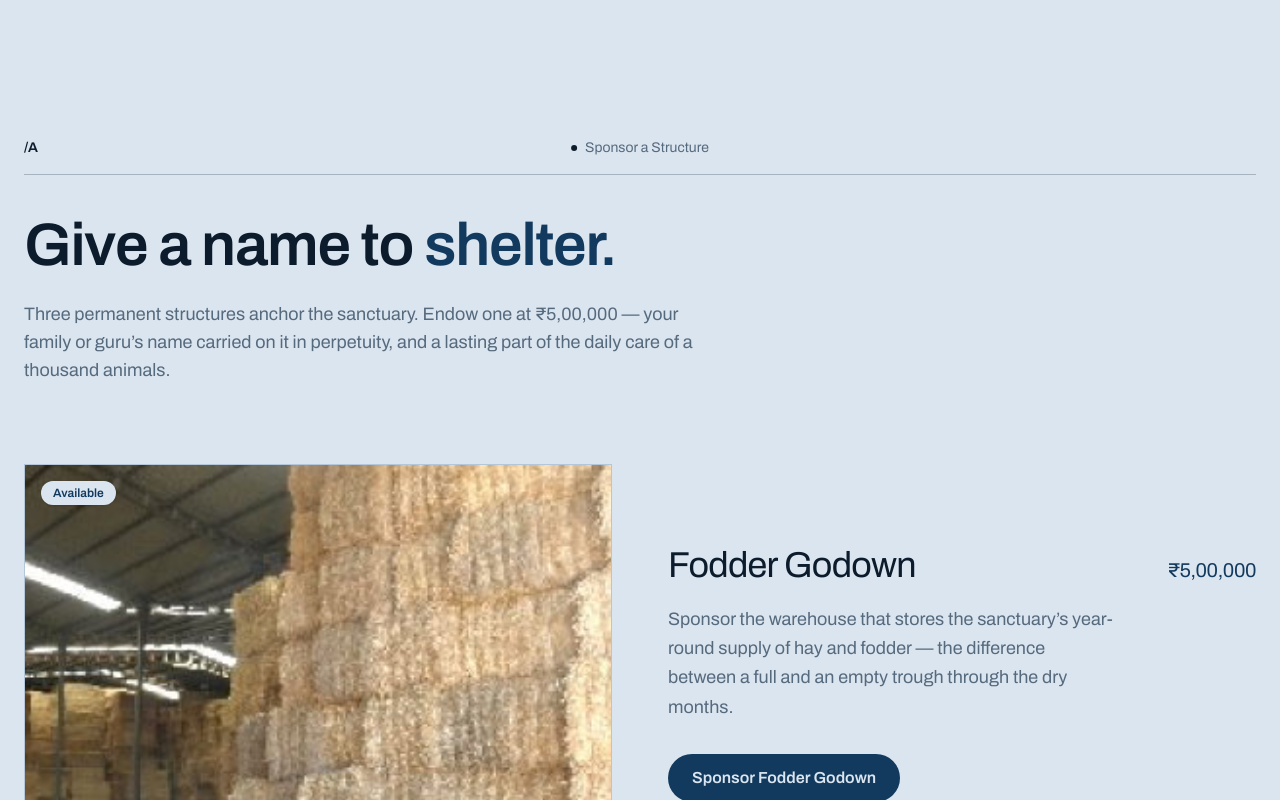
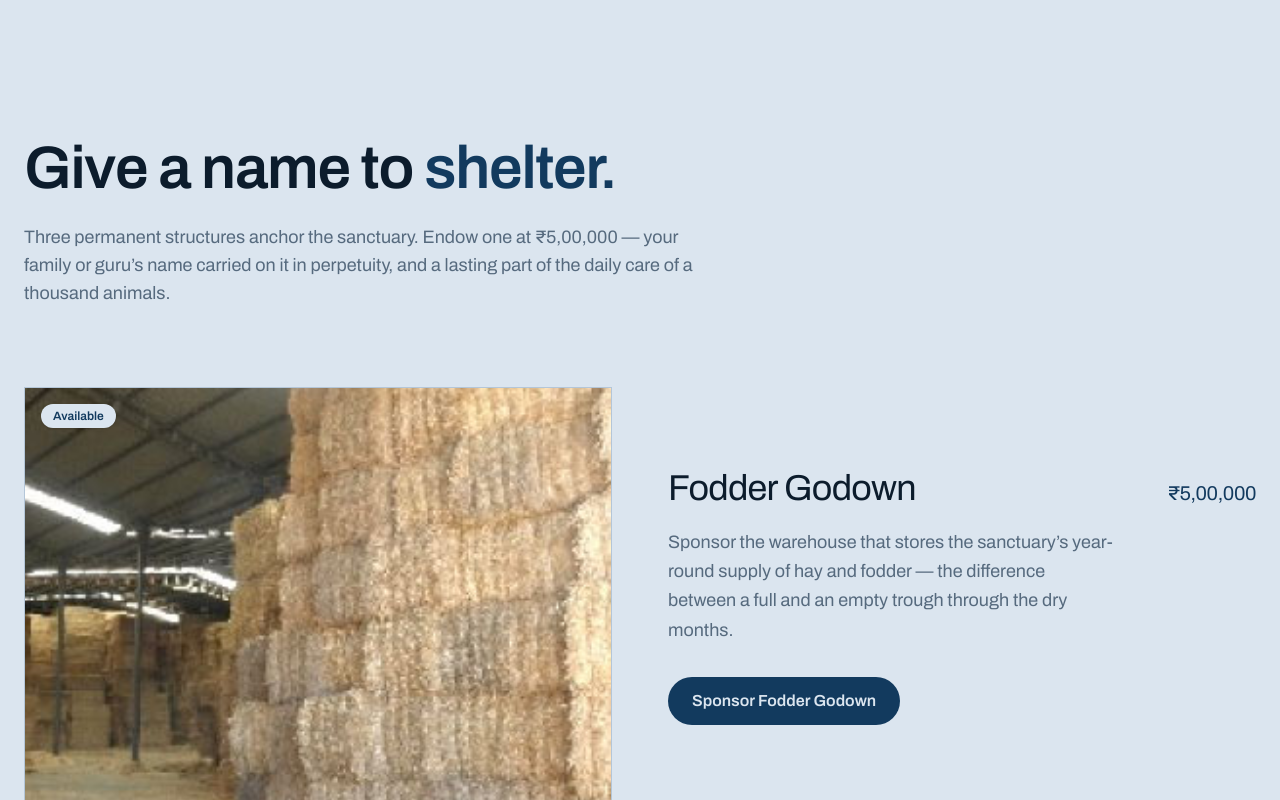
Before and after one commit to Viram-Tech/kuvalapanjrapole, a React (Vite) app: page / in a window 1280 px wide. Shown: the part 2760-3560 px from the top of the page. Built offline with nearby package versions, Linux system fonts and the light colour scheme.

Commit message:
Remove section index/label header rows and separators

```diff
--- a/src/components/SectionHead.jsx
+++ b/src/components/SectionHead.jsx
@@ -1,18 +1,8 @@
-// Horizon-style section header: a full-width rule with the "/A" index on the
-// left and a bulleted category label on the right, then a large heading.
-export default function SectionHead({ index, kicker, title, className = '' }) {
+// Section header — just a large heading (index/kicker no longer shown).
+export default function SectionHead({ title, className = '' }) {
   return (
     <div className={className}>
-      <div className="relative flex items-center border-b border-ink/25 pb-4">
-        <span className="font-display text-sm font-semibold text-ink">/{index}</span>
-        {kicker && (
-          <span className="absolute left-1/2 flex -translate-x-1/2 items-center gap-2 text-sm text-ink-2">
-            <span className="h-1.5 w-1.5 rounded-full bg-ink" />
-            {kicker}
-          </span>
-        )}
-      </div>
-      <h2 className="mt-10 font-display text-4xl font-semibold leading-[1.02] tracking-tight text-ink sm:text-5xl md:text-6xl">
+      <h2 className="font-display text-4xl font-semibold leading-[1.02] tracking-tight text-ink sm:text-5xl md:text-6xl">
         {title}
       </h2>
     </div>
```
